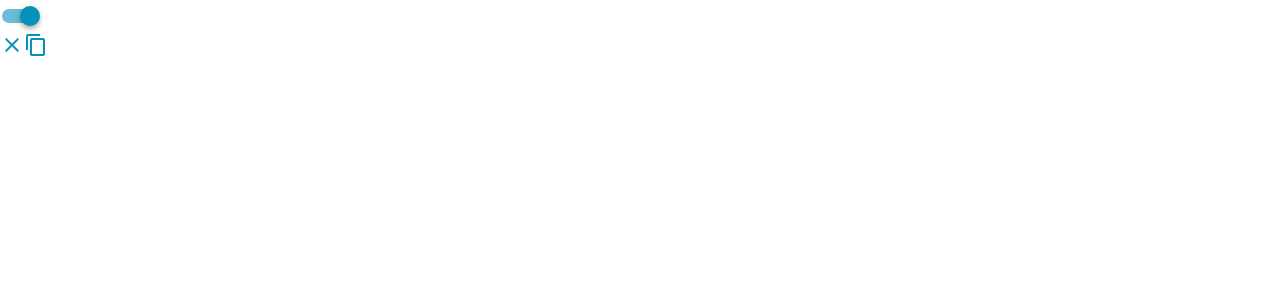
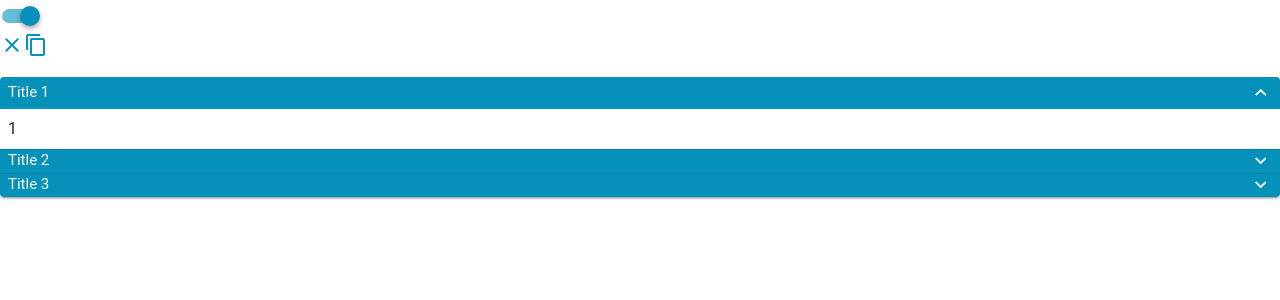
Before and after one commit to k-daiguji/vite_vitest_vue_vuetify, a Vue app: page / in a window 1280 px wide. Shown: the top 300 px of the page. Built offline with nearby package versions, Linux system fonts and the light colour scheme.

Commit message:
Defined sections

```diff
--- a/src/app/components/App.vue
+++ b/src/app/components/App.vue
@@ -1,9 +1,15 @@
 <script setup lang="ts">
 import { ref } from "vue";
 
-import { ICON, Icon, Switch } from "@/base";
+import { ICON, Icon, Section, Sections, Switch } from "@/base";
 
 const enabled = ref(true);
+const activeTitle = ref("Title 1");
+const sections = [
+  { title: "Title 1", body: 1 },
+  { title: "Title 2", body: 2 },
+  { title: "Title 3", body: 3 },
+];
 </script>
 
 <template>
@@ -17,4 +23,18 @@ const enabled = ref(true);
     :icon="ICON.COPY"
     @clicked="console.log('clicked2')"
   />
+  <Sections
+    class="mt-5"
+    :active-title
+    :enabled
+    @switched="activeTitle = $event"
+  >
+    <Section
+      v-for="{ title, body } in sections"
+      :key="title"
+      :title
+    >
+      <div>{{ body }}</div>
+    </Section>
+  </Sections>
 </template>
--- /dev/null
+++ b/src/base/components/Section.vue
@@ -0,0 +1,37 @@
+<script setup lang="ts">
+const { enabled = true } = defineProps<{
+  enabled?: boolean;
+  title: string;
+}>();
+</script>
+
+<template>
+  <v-expansion-panel
+    :disabled="!enabled"
+    :value="title"
+  >
+    <v-expansion-panel-title>
+      {{ title }}
+    </v-expansion-panel-title>
+    <v-expansion-panel-text>
+      <slot></slot>
+    </v-expansion-panel-text>
+  </v-expansion-panel>
+</template>
+
+<style scoped>
+  :deep(.v-expansion-panel-title) {
+    max-height: 24px;
+    min-height: 24px;
+    padding: 0 8px;
+  }
+
+  .v-expansion-panel--active > .v-expansion-panel-title:not(.v-expansion-panel-title--static) {
+    max-height: 32px;
+    min-height: 32px;
+  }
+
+  :deep(.v-expansion-panel-text__wrapper) {
+    padding: 8px;
+  }
+</style>
--- /dev/null
+++ b/src/base/components/Sections.vue
@@ -0,0 +1,30 @@
+<script setup lang="ts">
+import { COLOR } from "@/base";
+import { watch } from "vue";
+
+const { enabled = true } = defineProps<{
+  activeTitle: string;
+  enabled?: boolean;
+}>();
+const emit = defineEmits<{ switched: [activeTitle: string] }>();
+
+watch(
+  () => enabled,
+  () => {
+    if (!enabled) emit("switched", "");
+  },
+);
+</script>
+
+<template>
+  <v-expansion-panels
+    class="disabled"
+    :model-value="activeTitle"
+    :color="enabled ? COLOR.PRIMARY : COLOR.ERROR"
+    :readonly="!enabled"
+    variant="accordion"
+    @update:model-value="$emit('switched', String($event))"
+  >
+    <slot></slot>
+  </v-expansion-panels>
+</template>
--- a/src/base/components/index.ts
+++ b/src/base/components/index.ts
@@ -1,4 +1,6 @@
 import Icon from "@/base/components/Icon.vue";
+import Section from "@/base/components/Section.vue";
+import Sections from "@/base/components/Sections.vue";
 import Switch from "@/base/components/Switch.vue";
 
-export { Icon, Switch };
+export { Icon, Section, Sections, Switch };
```
